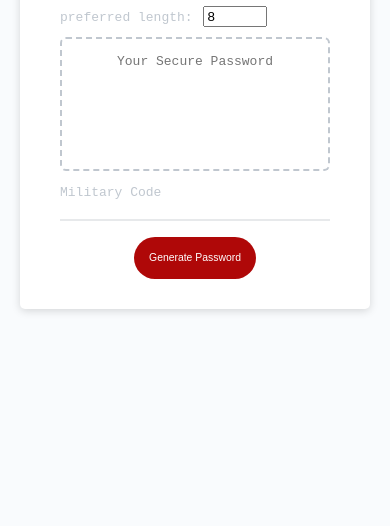
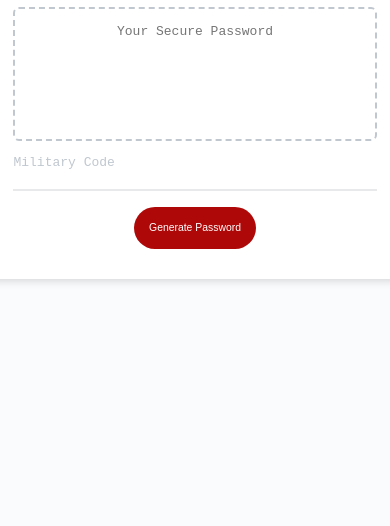
Before and after one commit to solowon27/password-generator, a plain HTML site: page index.html in a window 390 px wide. Shown: the part 318-844 px from the top of the page. Drawn offline with Linux system fonts and the light colour scheme.

Commit message:
mobile view adjustment

```diff
--- a/index.html
+++ b/index.html
@@ -8,6 +8,7 @@
     <link rel="stylesheet" href="style.css">
   </head>
   <body>
+    <main>
     <div class="wrapper">
       <header>
         <h1 id="main-title">Password Generator</h1>
@@ -59,6 +60,7 @@
         </div>
       </div>
     </div>
+    </main>
     <script src="script.js"></script>
   </body>
 </html>
--- a/script.js
+++ b/script.js
@@ -7,7 +7,7 @@ const symbol = "!@#$%^&*()_+~`|}{[]:;?><,./-=";
 const codeWords = {
   a: "alpha", A: "ALPHA", b: "bravo", B: "BRAVO", c: "charlie", C: "CHARLIE", d: "delta", D: "DELTA", e: "echo", E: "ECHO", f: "foxtrot", F: "FOXTROT", g: "golf", G: "GOLF", h: "hotel", H: "HOTEL", i: "india", I: "INDIA", j: "juliet", J: "JULIET", k: "kilo", K: "KILO", l: "lima", L: "LIMA", m: "mike", M: "MIKE", n: "november", N: "NOVEMBER", o: "oscar", O: "OSCAR", p: "papa", P: "PAPA", q: "quebec", Q: "QUEBEC", r: "romeo", R: "ROMEO", s: "sierra", S: "SIERRA", t: "tango", T: "TANGO", u: "uniform", U: "UNIFORM", v: "victor", V: "VICTOR", w: "whiskey", W: "WHISKEY", x: "x-ray", X: "X-RAY", y: "yankee", Y: "YANKEE", z: "zulu", Z: "ZULU",
   1: "1", 2: "2", 3: "3", 4: "4", 5: "5",6: "6", 7: "7", 8: "8", 9: "9", 0: "0",
-  "!": "exclamation-mark","@": "at-sign","#": "hash","$": "dollar-sign","%": "percent-sign","^": "caret","&": "ampersand","*": "asterisk","(": "left-parenthesis",")": "right-parenthesis","_": "underscore","+": "plus-sign","~": "tilde","`": "grave-accent","|": "vertical-bar","}": "right-curly-bracket","{": "left-curly-bracket","]": "right-square-bracket","[": "left-square-bracket",":": "colon",";": "semicolon","<": "less-than-sign",">": "greater-than-sign",",": "comma",".": "period","/": "forward-slash","-": "hyphen","=": "equals-sign"
+  "!": "exclamation-mark","@": "at-sign","#": "hash","$": "dollar-sign","%": "percent-sign","^": "caret","&": "ampersand","*": "asterisk","(": "left-parenthesis",")": "right-parenthesis","_": "underscore","+": "plus-sign","~": "tilde","`": "grave-accent","|": "vertical-bar","}": "right-curly-bracket","{": "left-curly-bracket","]": "right-square-bracket","[": "left-square-bracket",":": "colon",";": "semicolon","<": "less-than-sign",">": "greater-than-sign",",": "comma",".": "period","/": "forward-slash","-": "hyphen","=": "equals-sign", "?": "question-mark"
 };
 
 const lowerEl = document.getElementById("lower-chk");
--- a/style.css
+++ b/style.css
@@ -17,7 +17,12 @@ body {
   font-family: sans-serif;
   background-color: #f9fbfd;
 }
-
+main {
+  display: flex;
+  justify-content: center;
+  align-items: center;
+  height: 100%;
+}
 .wrapper {
   padding-top: 30px;
   padding-left: 20px;
```
Also changed, not shown: 1 other file.
